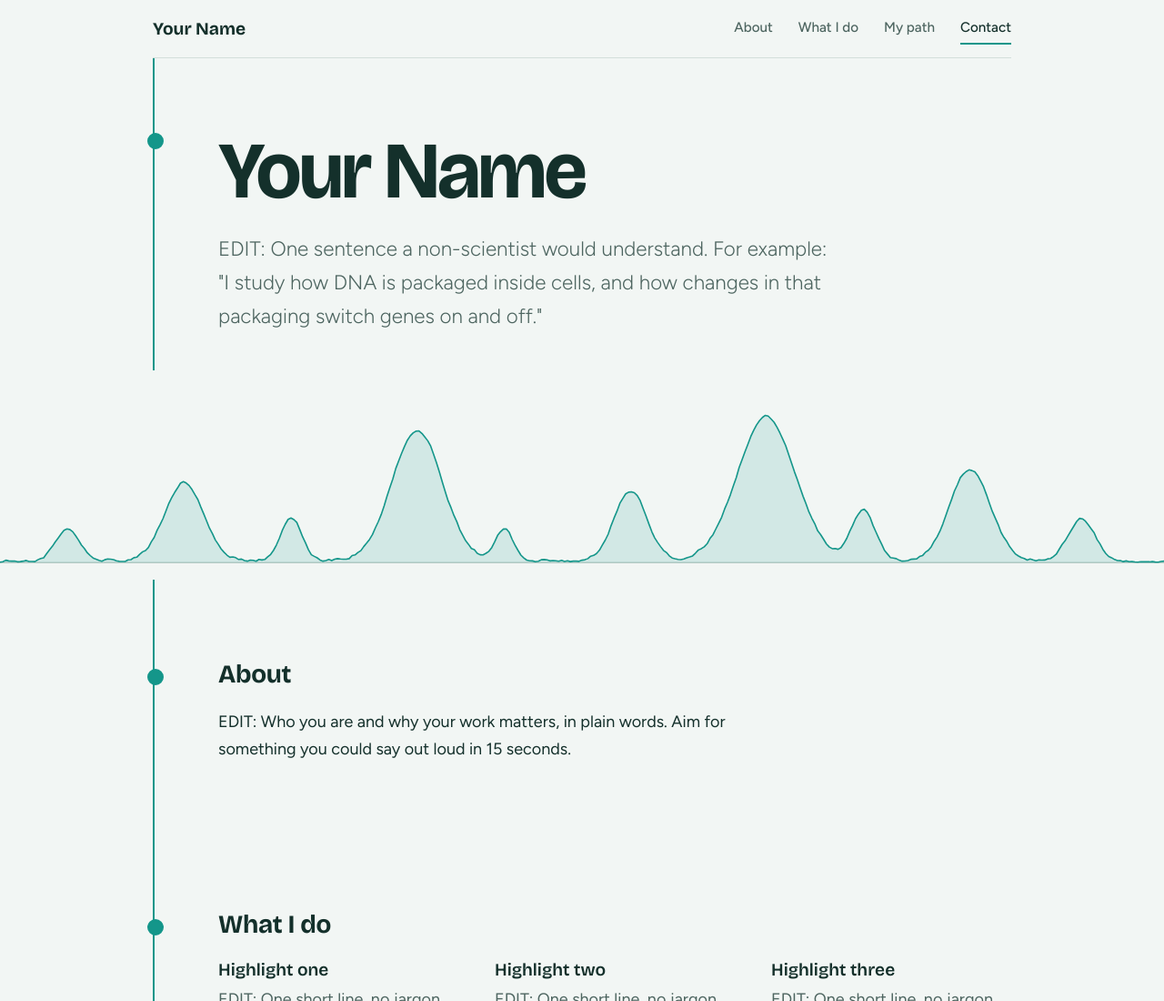
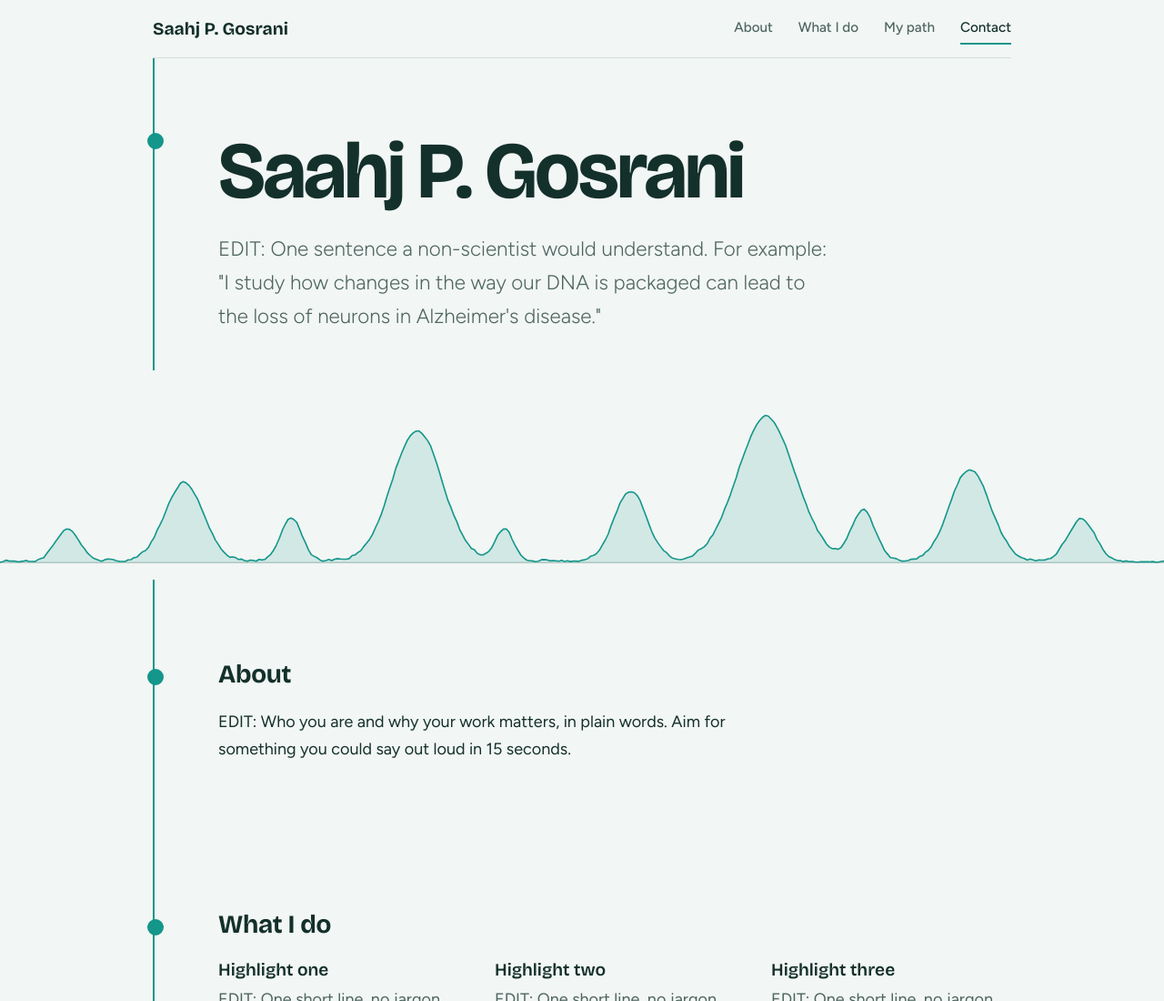
Before and after one commit to spgosrani/spgosrani.github.io, a plain HTML site: page index.html in a window 1280 px wide. Shown: the top 1100 px of the page at 91% size. Drawn offline with nearby package versions, Linux system fonts and the light colour scheme.

Commit message:
Update meta tags in index.html
Updated the title and description meta tags to reflect the user's name and research focus.

```diff
--- a/index.html
+++ b/index.html
@@ -6,7 +6,7 @@
 
   <!-- EDIT: shows in the browser tab and in Google results -->
   <title>Saahj P. Gosrani</title>
-  <meta name="description" content="One plain-language sentence about what you study.">
+  <meta name="description" content="Aspiring scientist seeking to understand mechanisms of neurodegenerative diseases to develop effective therapeutic strategies.">
 
   <!-- Two free Google fonts: Bricolage Grotesque (headings) and Figtree (text) -->
   <link rel="preconnect" href="https://fonts.googleapis.com">
@@ -18,7 +18,7 @@
 <div class="page">
 
   <header class="site-header">
-    <a class="brand" href="#top">Your Name</a>
+    <a class="brand" href="#top">Saahj P. Gosrani</a>
     <nav aria-label="Main">
       <a href="#about">About</a>
       <a href="#work">What I do</a>
@@ -34,11 +34,10 @@
 
     <!-- HERO: a name and one plain sentence. -->
     <section class="hero">
-      <h1>Your Name</h1>
+      <h1>Saahj P. Gosrani</h1>
       <p class="lead">
         EDIT: One sentence a non-scientist would understand. For example:
-        "I study how DNA is packaged inside cells, and how changes in that
-        packaging switch genes on and off."
+        "I study how changes in the way our DNA is packaged can lead to the loss of neurons in Alzheimer's disease."
       </p>
     </section>
 
```
